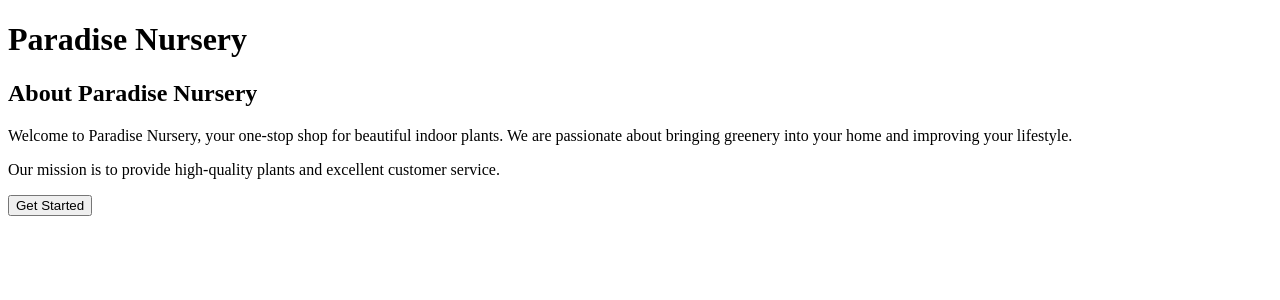
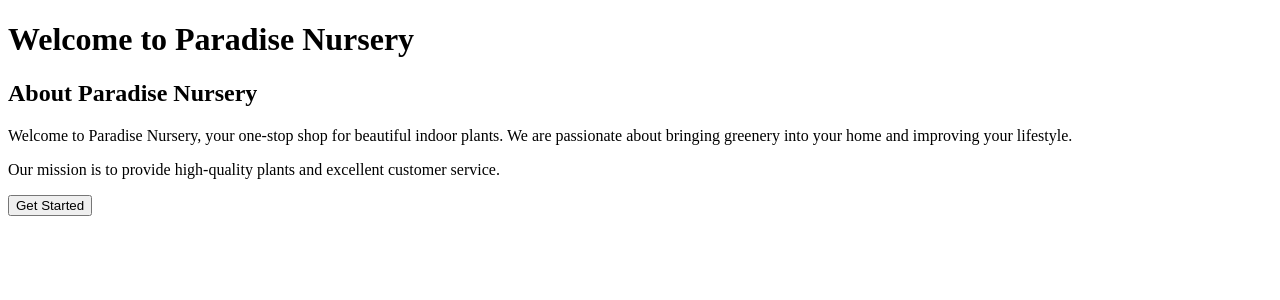
Before and after one commit to ehernandezv-svg/e-plantShopping, a React (Vite) app: page / in a window 1280 px wide. Shown: the top 300 px of the page. Built offline with nearby package versions, Linux system fonts and the light colour scheme.

Commit message:
Update App.jsx

```diff
--- a/src/App.jsx
+++ b/src/App.jsx
@@ -10,8 +10,8 @@ function App() {
   if (page === "plants") return <ProductList setPage={setPage} />;
 
   return (
-    <div>
-      <h1>Paradise Nursery</h1>
+    <div className="app-container background-image">
+      <h1>Welcome to Paradise Nursery</h1>
       <AboutUs />
       <button onClick={() => setPage("plants")}>Get Started</button>
     </div>
```
